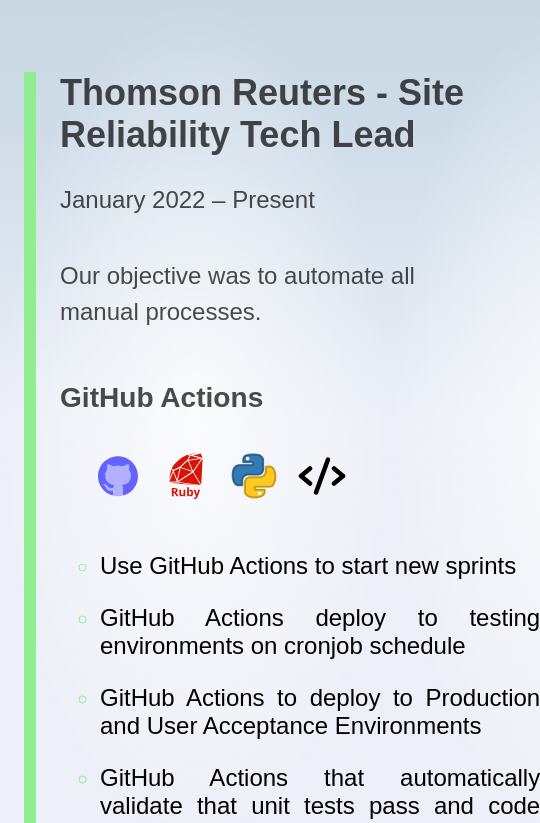
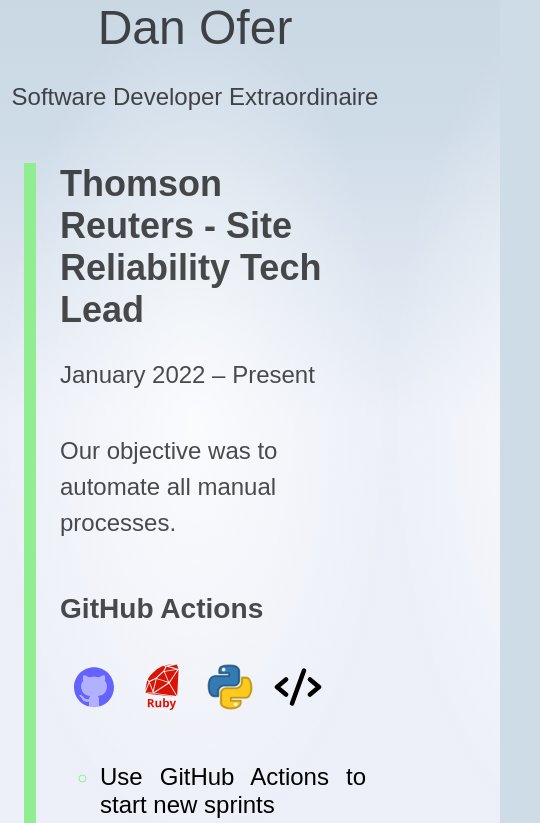
Before and after one commit to ofer987/danofer, a SvelteKit app in the folder static/: page / in a window 390 px wide. Shown: the top 823 px of the page, 540 px wide, since content can reach past the window. Built offline with nearby package versions, Linux system fonts and the light colour scheme.

Commit message:
fix(mobile): improvements to mobile view
But there remains a bug:
The width of the text is less than the viewport.

```diff
--- a/static/src/routes/+page.svelte
+++ b/static/src/routes/+page.svelte
@@ -25,11 +25,11 @@
 </svelte:head>
 
 <section class="main-section">
-	<div id="image" class:is-page-disabled={!isPageEnabled}>
-		<div id="introduction">
+	<div class="image" class:is-page-disabled={!isPageEnabled}>
+		<div class="name">
 			<h1>Dan Ofer</h1>
 
-			<p id="main">Software Developer Extraordinaire</p>
+			<p class="main">Software Developer Extraordinaire</p>
 			<div class="contact">
 				<button
 					class="contact-me-button"
@@ -44,6 +44,14 @@
 
 	<div id="contact-me" class:contact-me-opened={isContactMeOpened}>
 		<ContactMe closesAction={disableContactMeForm} />
+	</div>
+
+	<div class="mini-introduction" class:is-page-disabled={!isPageEnabled}>
+		<div class="name">
+			<h1>Dan Ofer</h1>
+
+			<p class="main">Software Developer Extraordinaire</p>
+		</div>
 	</div>
 
 	<section class="jobs" class:is-page-disabled={!isPageEnabled}>
@@ -763,7 +771,11 @@
 			font-weight: bold;
 		}
 
-		#image {
+		.mini-introduction {
+			display: none;
+		}
+
+		.image {
 			width: 100%;
 			background-image: url('./main.jpg');
 			background-size: cover;
@@ -774,7 +786,7 @@
 				opacity: 50%;
 			}
 
-			#introduction {
+			.name {
 				margin: 0;
 				width: 100%;
 				text-align: center;
@@ -793,6 +805,10 @@
 		}
 
 		.work {
+			&:first-child {
+				margin: 1em 1em 3em 1em;
+			}
+
 			margin: 3em 1em 3em 1em;
 
 			&#thomson-reuters-digital-3 {
@@ -869,6 +885,14 @@
 		}
 	}
 
+	#contact-me {
+		display: none;
+
+		&.contact-me-opened {
+			display: block;
+		}
+	}
+
 	// Tablet
 	@media (max-width: 800px) {
 		:root {
@@ -879,12 +903,15 @@
 			.work {
 				.experience {
 					.responsibility {
+						flex-direction: column;
+
 						.icons {
-							width: 40%;
+							width: 100%;
+							flex-direction: row;
 						}
 
 						.description {
-							width: 60%;
+							width: 100%;
 						}
 					}
 				}
@@ -898,48 +925,25 @@
 		}
 
 		.main-section {
-			flex-direction: row;
+			/* flex-direction: column; */
 
-			#image {
+			.image {
 				display: none;
 			}
 
-			.work {
-				.experience {
-					display: flex;
-					flex-direction: column;
-					justify-content: space-between;
+			.mini-introduction {
+				display: block;
 
-					.responsibility {
-						flex-direction: column;
+				.name {
+					margin: 0;
+					width: 100%;
+					text-align: center;
 
-						.icons {
-							padding-left: 1em;
-							width: 100%;
-						}
-
-						.description {
-							width: 100%;
-
-							ol {
-								width: 100%;
-
-								li {
-									width: 100%;
-								}
-							}
-						}
+					h1 {
+						margin: 0;
 					}
 				}
 			}
 		}
 	}
-
-	#contact-me {
-		display: none;
-
-		&.contact-me-opened {
-			display: block;
-		}
-	}
 </style>
--- a/static/src/routes/Icon.svelte
+++ b/static/src/routes/Icon.svelte
@@ -340,7 +340,4 @@
 			}
 		}
 	}
-
-	@media (max-width: 375px) {
-	}
 </style>
```
